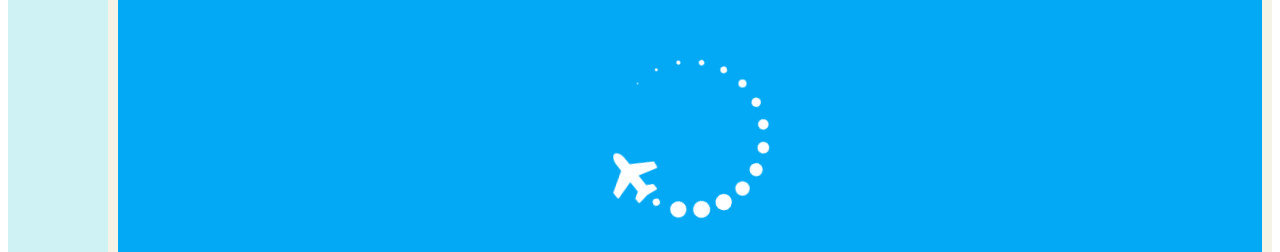
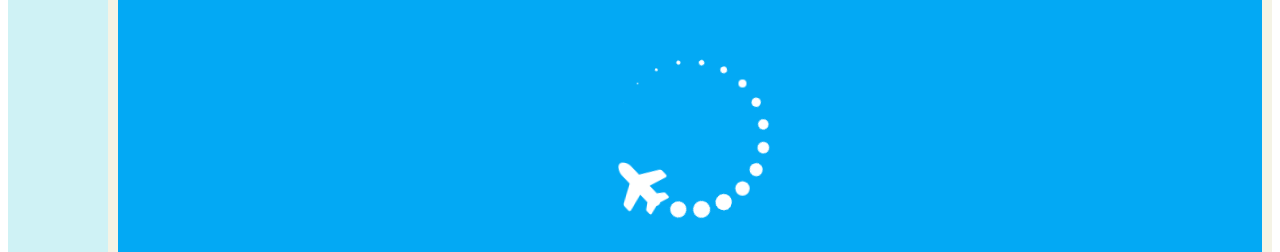
Before and after one commit to gh-prj/site, a React (Create React App) app: page /site/airplane in a window 1280 px wide. Shown: the part 322-574 px from the top of the page. Built offline with nearby package versions, Linux system fonts and the light colour scheme.

Commit message:
Upgrade font-awesome to a newer version

```diff
--- a/public/index.html
+++ b/public/index.html
@@ -3,8 +3,7 @@
   <head>
     <meta charset="utf-8" />
     <link rel="icon" href="%PUBLIC_URL%/favicon.ico" />
-    <link rel="stylesheet" href="https://stackpath.bootstrapcdn.com/font-awesome/4.7.0/css/font-awesome.min.css"
-      integrity="sha384-wvfXpqpZZVQGK6TAh5PVlGOfQNHSoD2xbE+QkPxCAFlNEevoEH3Sl0sibVcOQVnN" crossorigin="anonymous">
+      <link rel="stylesheet" href="https://cdnjs.cloudflare.com/ajax/libs/font-awesome/6.1.1/css/all.min.css" />
     <link rel="preconnect" href="https://fonts.gstatic.com">
     <link href="https://fonts.googleapis.com/css2?family=Inconsolata:wght@900&display=swap" rel="stylesheet">
     <meta name="viewport" content="width=device-width, initial-scale=1" />
--- a/src/pages/animations/Airplane/Airplane.module.scss
+++ b/src/pages/animations/Airplane/Airplane.module.scss
@@ -69,9 +69,9 @@
     position: absolute;
     top: 78px;
     left: 85px;
-    font-size: 60px;
+    font-size: 52px;
     color: #fff;
-    transform: rotate(180deg);
+    transform: rotate(130deg);
   }
 
   @keyframes rotating {
```
